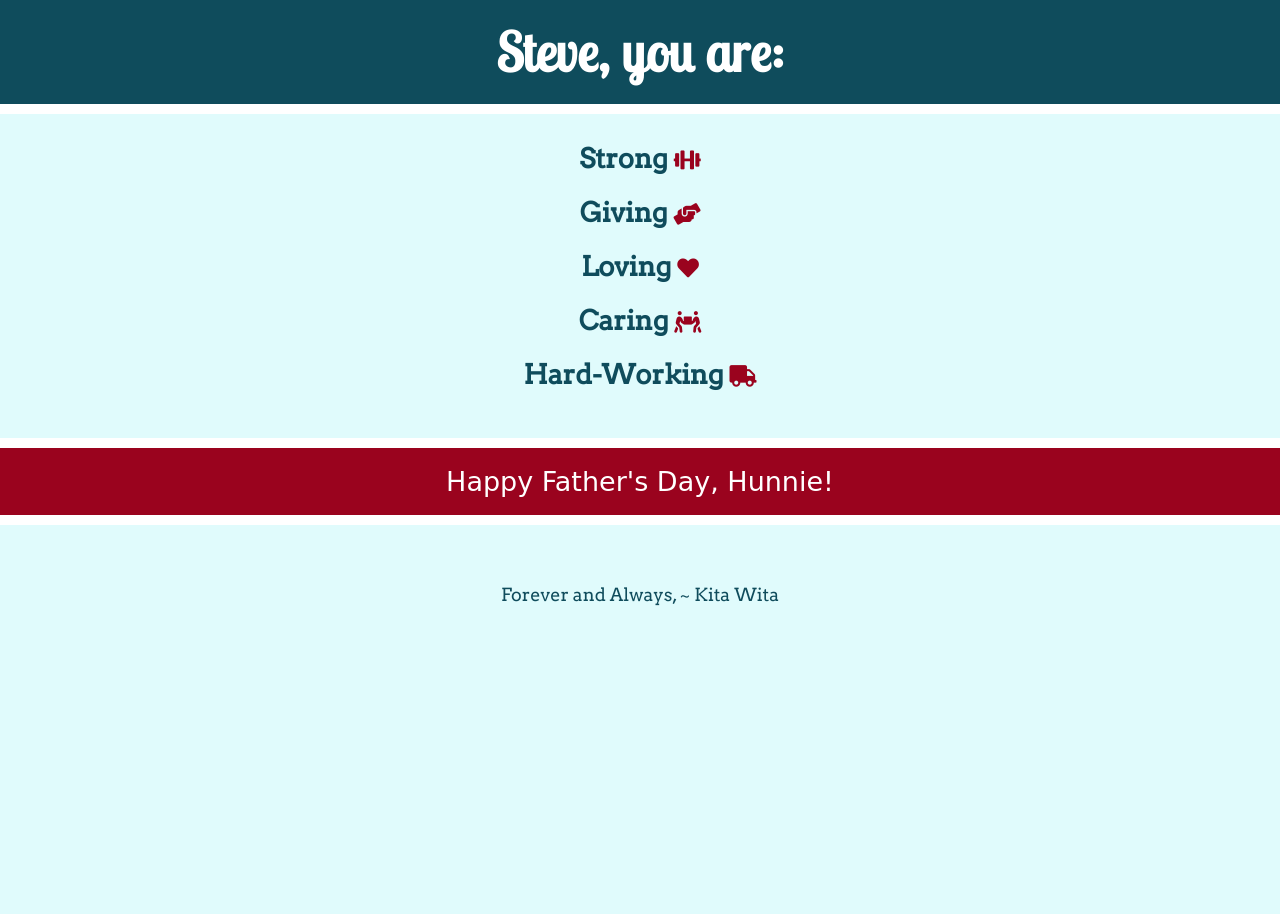
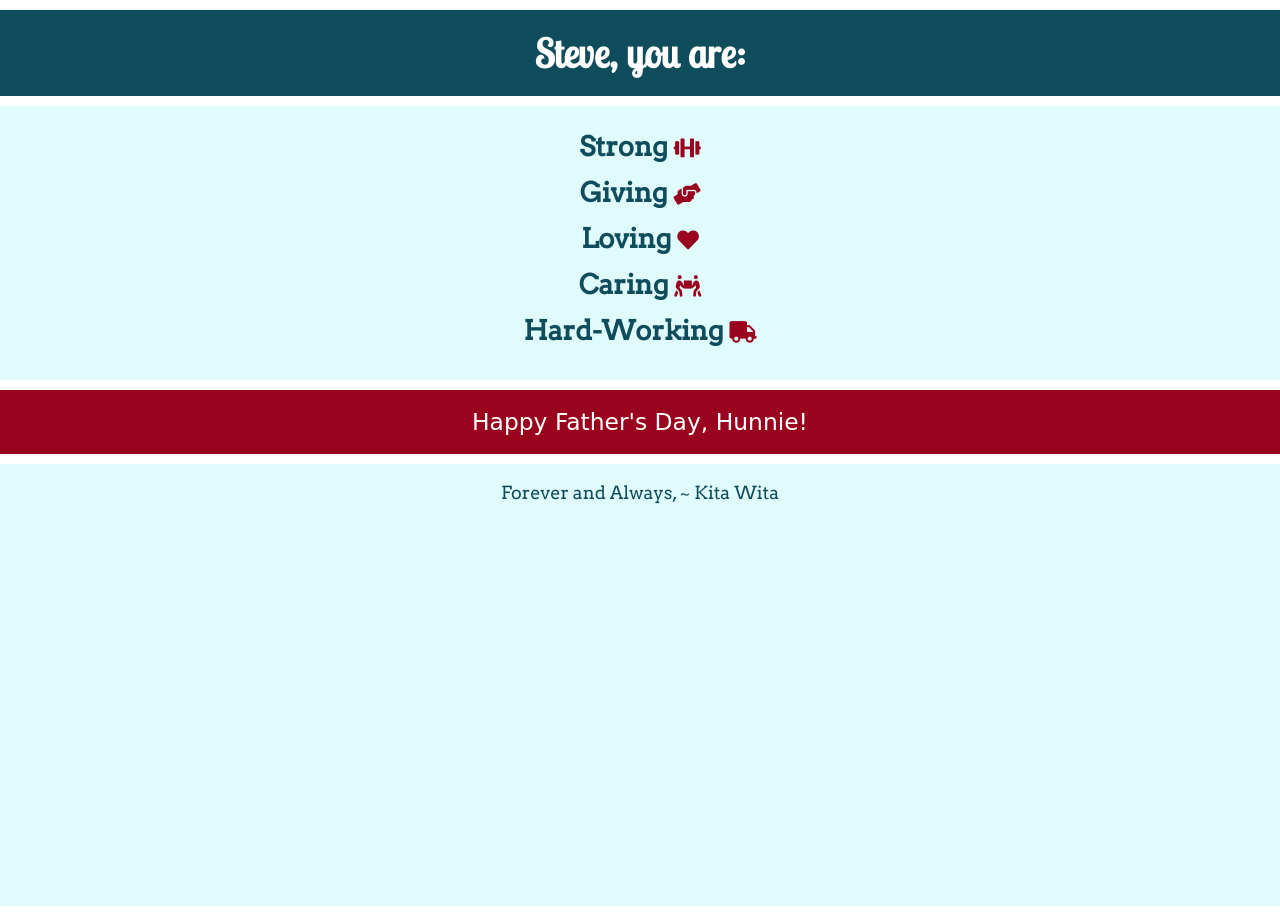
Before and after one commit to nlefty/steve, a plain HTML site: page index.html in a window 1280 px wide. Drawn offline with nearby package versions, Linux system fonts and the light colour scheme; a web font is replaced by a local one.

Commit message:
removed .frame div

```diff
--- a/index.html
+++ b/index.html
@@ -14,7 +14,6 @@
   </head>
   <body>
     <div class="container">
-      <div class="frame">
       <header>
         <h1>Steve, you are:</h1>
       </header>
@@ -34,6 +33,5 @@
         </div>
       </main>
     </div>
-    </div>
   </body>
 </html>
--- a/style.css
+++ b/style.css
@@ -14,12 +14,6 @@ body {
 }
 
 .container {
-    width: 100%;
-    height: 100%;
-
-}
-
-.frame {
     display: flex;
     flex-direction: column;
     width: 100%;
@@ -32,10 +26,11 @@ header {
     color: white;
     width: 100%;
     padding: 1em;
+    border-top: solid white 10px;
     border-bottom: solid white 10px;
 }
 h1 {
-    font-size: 3em;
+    font-size: 2.2em;
     font-family: 'Lobster Two', cursive;
 
 
@@ -58,7 +53,7 @@ main {
 
 h4 {
     font-size: 1.5em;
-    line-height: 2;
+    line-height: 1.7;
     text-align: center;
 }
 
@@ -69,7 +64,7 @@ h4 i {
 
 .happy {
     display: flex;
-    margin-top: 2em;
+    margin-top: 1.5em;
     font-family: 'Vast Shadow', cursive;
     background-color: #9a031e;
     width: 100%;
@@ -80,10 +75,10 @@ h4 i {
 }
 
 .happy p {
-    font-size: 1.5em;
+    font-size: 1.3em;
 }
 
 .attribution {
-    margin-top: 3.3em;
+    margin-top: 1em;
     font-size: 1em;
 }
```
Lines whose indentation alone changed are shown as unchanged.
